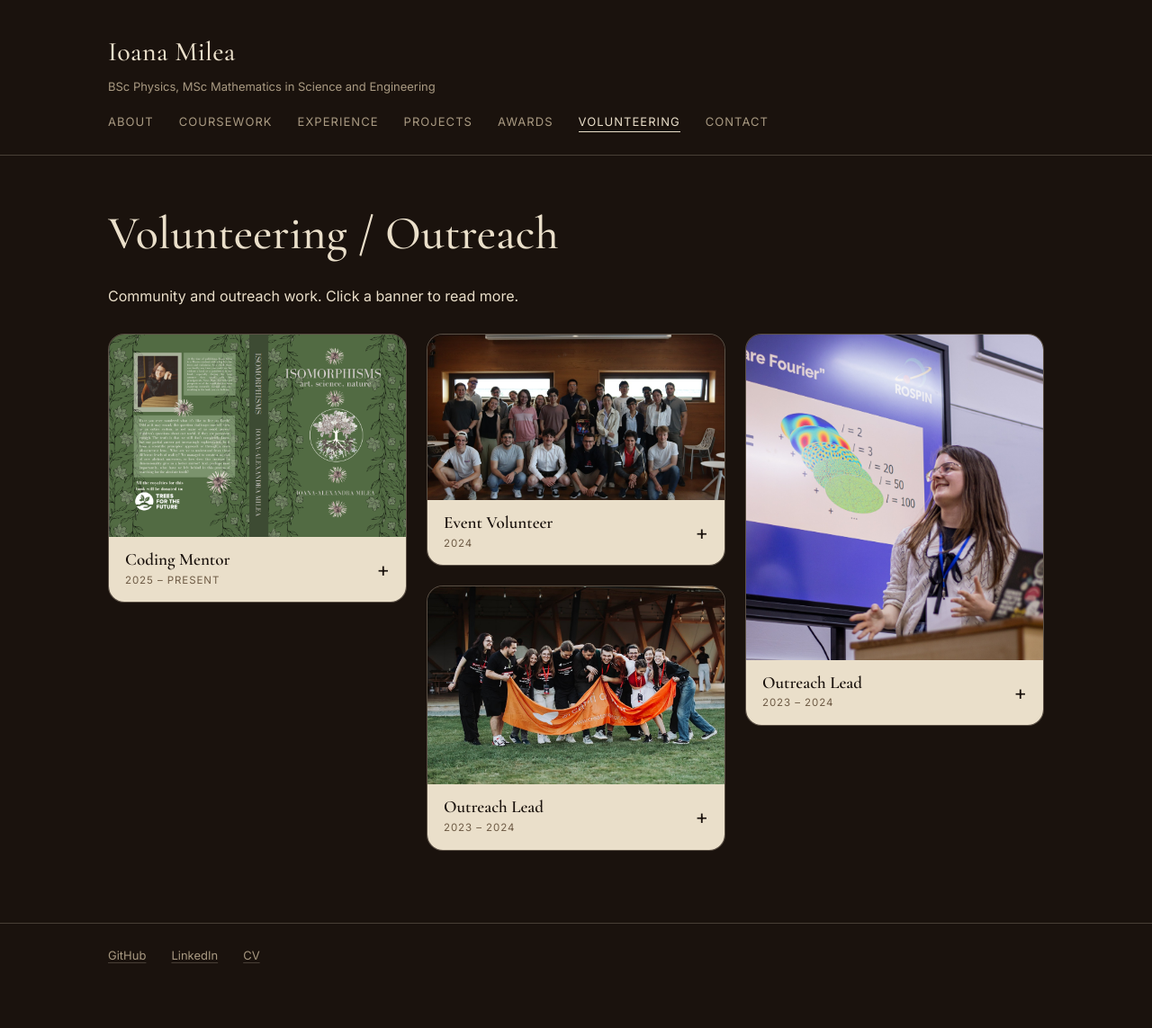
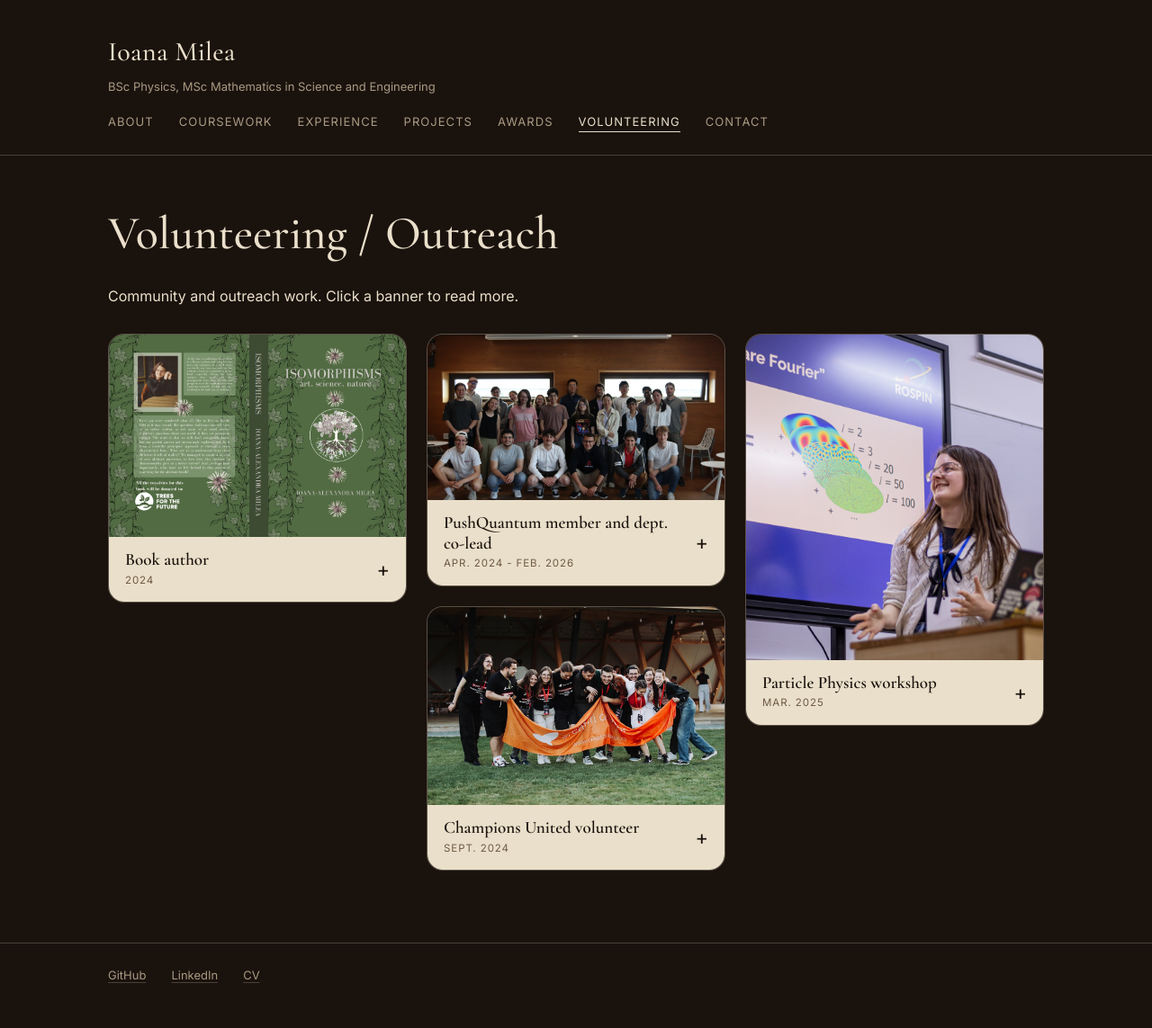
Before and after one commit to 231904/ioanamilea, a Jekyll site: the page built from volunteering/index.md, in a window 1280 px wide. Shown: the whole page at 90% size. Built offline with Jekyll 4.4.1, drawn with Linux system fonts in a browser that asks for light colours; before the commit the page ends 1121 px from its top, so only the background shows below that; part of the change alters nothing that is shown.

Commit message:
Update index.md

```diff
--- a/volunteering/index.md
+++ b/volunteering/index.md
@@ -203,22 +203,22 @@ Community and outreach work. Click a banner to read more.
 <div class="vol-grid">
 <article class="vol-card">
 <div class="vol-img"><img src="{{ '/assets/vol1.jpg' | relative_url }}" alt="Describe this photo" loading="lazy"></div>
-<button type="button" class="vol-banner" aria-haspopup="dialog"><span class="vol-text"><span class="vol-title">Coding Mentor</span><span class="vol-period">2025 – present</span></span><span class="vol-plus" aria-hidden="true">+</span></button>
+<button type="button" class="vol-banner" aria-haspopup="dialog"><span class="vol-text"><span class="vol-title">Book author</span><span class="vol-period">2024</span></span><span class="vol-plus" aria-hidden="true">+</span></button>
 <div class="vol-desc" hidden>
-<p>Placeholder description. Who you worked with, what you did, and what you learned from it.</p>
-<p>Add as many paragraphs as you like, or a bullet list.</p>
+<p>I authored "Isomorphisms - art, science, nature", the kind of pop-science book I would have wanted to read when I was younger. All royalties are donated to Trees for the Future, an NGO partnering with farmers across Africa to restore degraded land and unlock prosperity through regenerative farming.</p>
+<p>The book guides the reader through a journey through different natural settings, bringing together cultural references, both Romanian and international, together with scientific facts, wrapped in a storytelling setting. In the second part, different essays on topics that came across in the first part aim to deepen the newly developed view on the relationship between the scientific and artistic way of thinking, from nonlinear dynamics to the mechanistic view of the human body. </p>
 </div>
 </article>
 <article class="vol-card">
 <div class="vol-img"><img src="{{ '/assets/vol2.jpg' | relative_url }}" alt="Describe this photo" loading="lazy"></div>
-<button type="button" class="vol-banner" aria-haspopup="dialog"><span class="vol-text"><span class="vol-title">Event Volunteer</span><span class="vol-period">2024</span></span><span class="vol-plus" aria-hidden="true">+</span></button>
+<button type="button" class="vol-banner" aria-haspopup="dialog"><span class="vol-text"><span class="vol-title">PushQuantum member and dept. co-lead </span><span class="vol-period">Apr. 2024 - Feb. 2026 </span></span><span class="vol-plus" aria-hidden="true">+</span></button>
 <div class="vol-desc" hidden>
 <p>Placeholder description of the event and your role.</p>
 </div>
 </article>
 <article class="vol-card">
 <div class="vol-img"><img src="{{ '/assets/vol3.jpg' | relative_url }}" alt="Describe this photo" loading="lazy"></div>
-<button type="button" class="vol-banner" aria-haspopup="dialog"><span class="vol-text"><span class="vol-title">Outreach Lead</span><span class="vol-period">2023 – 2024</span></span><span class="vol-plus" aria-hidden="true">+</span></button>
+<button type="button" class="vol-banner" aria-haspopup="dialog"><span class="vol-text"><span class="vol-title">Champions United volunteer </span><span class="vol-period"> Sept. 2024</span></span><span class="vol-plus" aria-hidden="true">+</span></button>
 <div class="vol-desc" hidden>
 <p>Placeholder description of the initiatives you ran.</p>
 <ul>
@@ -229,7 +229,7 @@ Community and outreach work. Click a banner to read more.
 </article>
 <article class="vol-card">
 <div class="vol-img"><img src="{{ '/assets/vol4.jpg' | relative_url }}" alt="Describe this photo" loading="lazy"></div>
-<button type="button" class="vol-banner" aria-haspopup="dialog"><span class="vol-text"><span class="vol-title">Outreach Lead</span><span class="vol-period">2023 – 2024</span></span><span class="vol-plus" aria-hidden="true">+</span></button>
+<button type="button" class="vol-banner" aria-haspopup="dialog"><span class="vol-text"><span class="vol-title">Particle Physics workshop</span><span class="vol-period">Mar. 2025</span></span><span class="vol-plus" aria-hidden="true">+</span></button>
 <div class="vol-desc" hidden>
 <p>Placeholder description of the initiatives you ran.</p>
 <ul>
```
